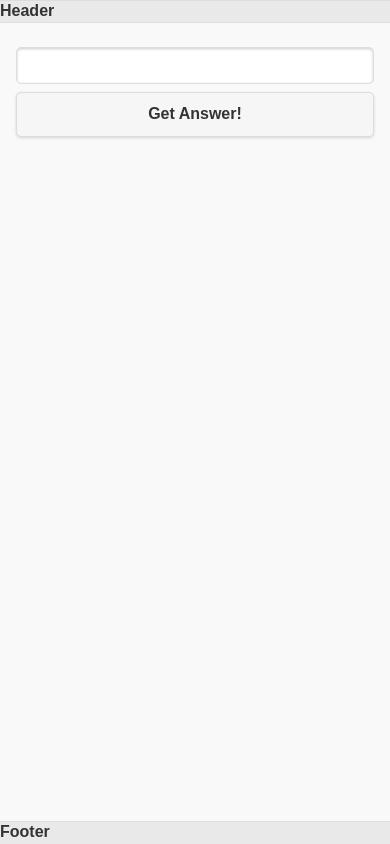
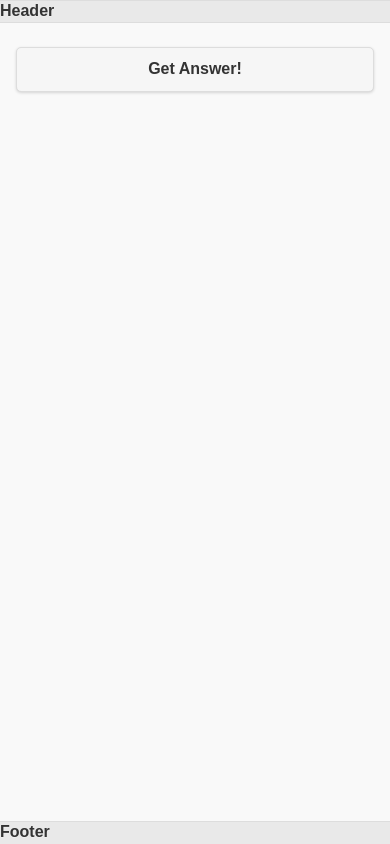
Before and after one commit to greyishmoon/phonegap-S7-TrueFalse, a plain HTML site: page www/index.html in a window 390 px wide. Drawn offline with Linux system fonts and the light colour scheme; some packages are replaced by stand-ins of ours.

Commit message:
removed input field

```diff
--- a/www/index.html
+++ b/www/index.html
@@ -21,8 +21,6 @@
 
   	     <div role="main" class="ui-content">
 
-  		    <input type="text" id="textinput" value=""  />
-
             <button id="submitButton">Get Answer!</button>
 
             <span id="responseText"></span>
```
